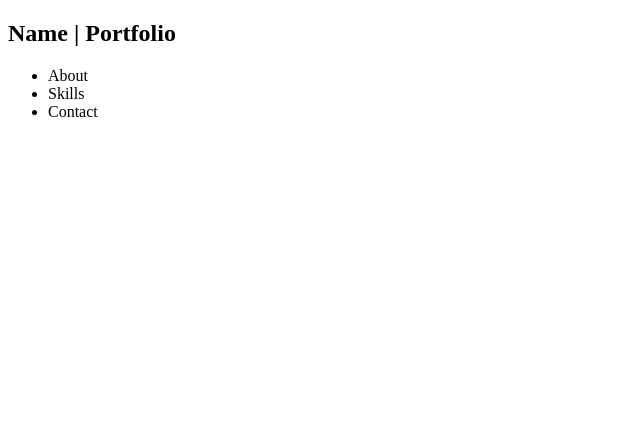
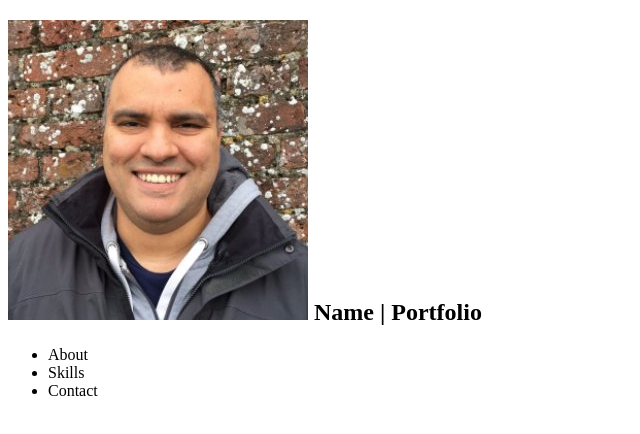
Before and after one commit to dominicdaviesme/portfolio, a plain HTML site: page index.html in a window 1280 px wide. Shown: the whole page, without its empty margins (0-640 px from the left). Drawn offline with Linux system fonts and the light colour scheme.

Commit message:
Added img folder and profile pic

```diff
--- a/index.html
+++ b/index.html
@@ -9,7 +9,10 @@
 	<div id="page-header">
 
 		<!--		LOGO-->
-			<h2>Name | Portfolio</h2>
+			<h2>
+				<img src="/img/profile.jpg" alt="Profile photo of Dominic Davies, Web Developer">
+				Name | Portfolio
+			</h2>
 		<!--		NAVIGATION-->
 		<nav>
 			<ul>
```
Also changed, not shown: img/profile.jpg (added).
